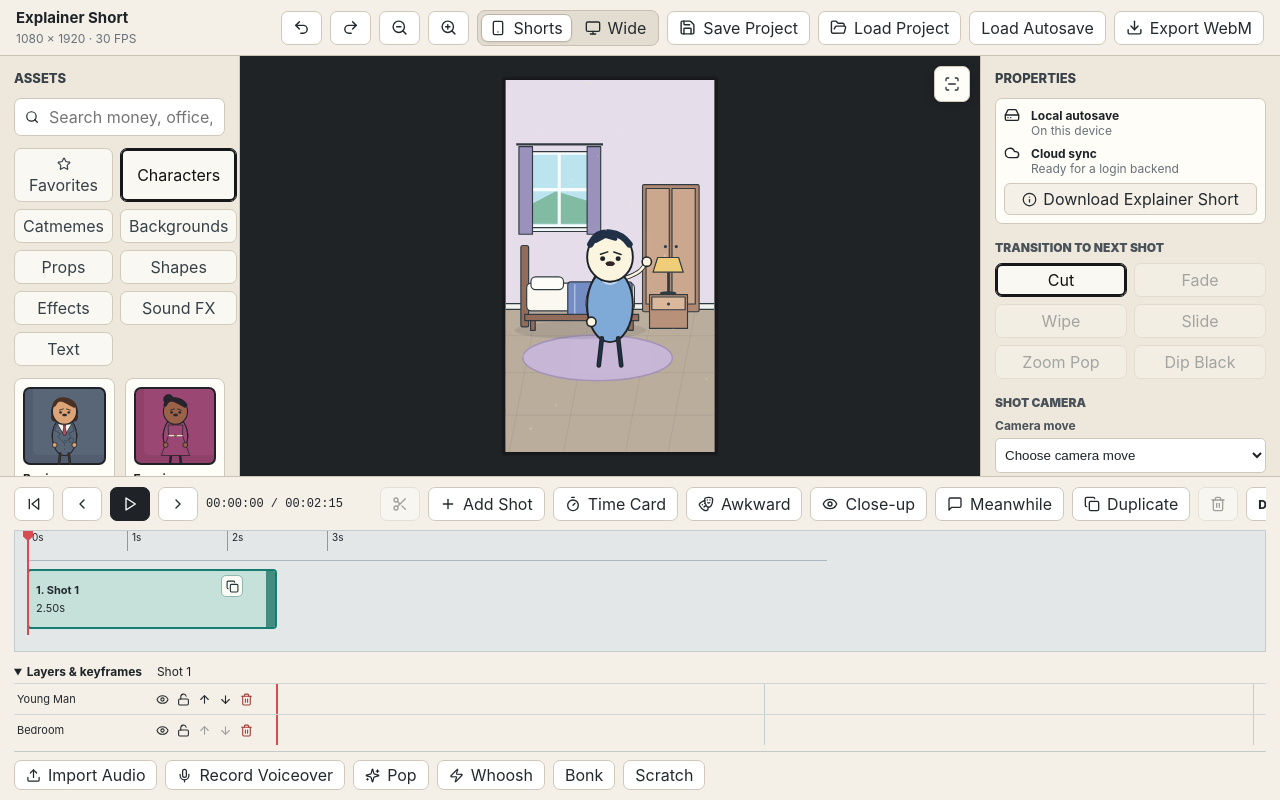
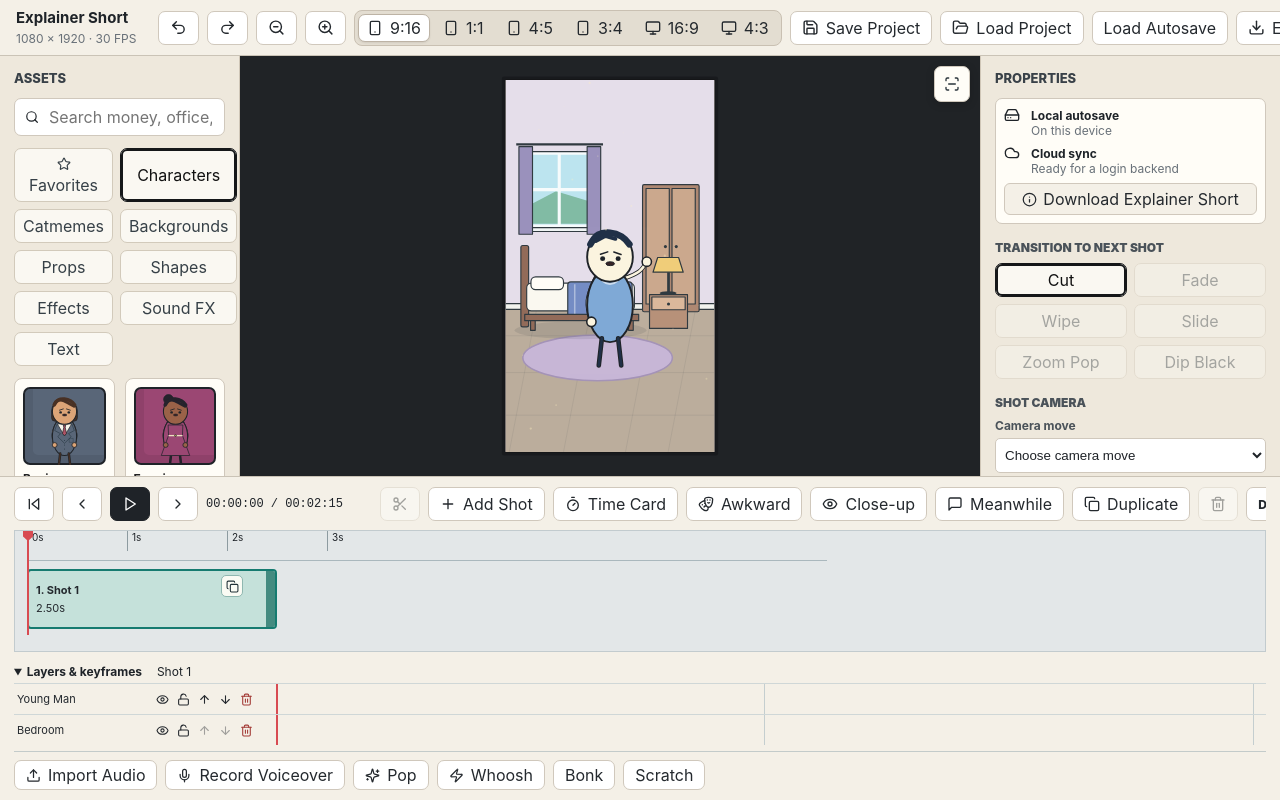
Before and after one commit to 8qVoid/short-editor-animation, a React (Vite) app: page / in a window 1280 px wide. Built offline with nearby package versions, Linux system fonts and the light colour scheme.

Commit message:
Add canvas aspect ratio presets

```diff
--- a/src/components/TopBar.tsx
+++ b/src/components/TopBar.tsx
@@ -3,9 +3,17 @@ import { loadAutosave, useEditorStore } from "../store/editorStore";
 import type { Project } from "../types/editor";
 import { ExportButton } from "./ExportButton";
 
+const aspectPresets = [
+  { label: "9:16", title: "Vertical shorts", width: 1080, height: 1920, icon: Smartphone },
+  { label: "1:1", title: "Square post", width: 1080, height: 1080, icon: Smartphone },
+  { label: "4:5", title: "Portrait feed", width: 1080, height: 1350, icon: Smartphone },
+  { label: "3:4", title: "Portrait classic", width: 1080, height: 1440, icon: Smartphone },
+  { label: "16:9", title: "Wide video", width: 1920, height: 1080, icon: Monitor },
+  { label: "4:3", title: "Classic horizontal", width: 1440, height: 1080, icon: Monitor }
+];
+
 export function TopBar() {
   const { project, saveProjectFile, loadProject, undo, redo, stageScale, stagePosition, setStageView, setCanvasSize } = useEditorStore();
-  const vertical = project.canvas.height > project.canvas.width;
   const saveError = useEditorStore(state => state.saveError);
 
   return (
@@ -21,8 +29,17 @@ export function TopBar() {
         <button title="Zoom out" onClick={() => setStageView(Math.max(0.18, stageScale - 0.05), stagePosition)}><ZoomOut size={17} /></button>
         <button title="Zoom in" onClick={() => setStageView(Math.min(0.75, stageScale + 0.05), stagePosition)}><ZoomIn size={17} /></button>
         <div className="ratio-toggle" role="group" aria-label="Canvas aspect ratio">
-          <button title="Shorts vertical" className={vertical ? "active" : ""} onClick={() => setCanvasSize(1080, 1920)}><Smartphone size={16} /> Shorts</button>
-          <button title="Longform horizontal" className={!vertical ? "active" : ""} onClick={() => setCanvasSize(1920, 1080)}><Monitor size={16} /> Wide</button>
+          {aspectPresets.map(({ label, title, width, height, icon: Icon }) => (
+            <button
+              key={label}
+              title={title}
+              aria-label={`${label} ${title}`}
+              className={project.canvas.width === width && project.canvas.height === height ? "active" : ""}
+              onClick={() => setCanvasSize(width, height)}
+            >
+              <Icon size={16} /> {label}
+            </button>
+          ))}
         </div>
         <button onClick={saveProjectFile}><Save size={17} /> Save Project</button>
         <label className="file-button">
```
